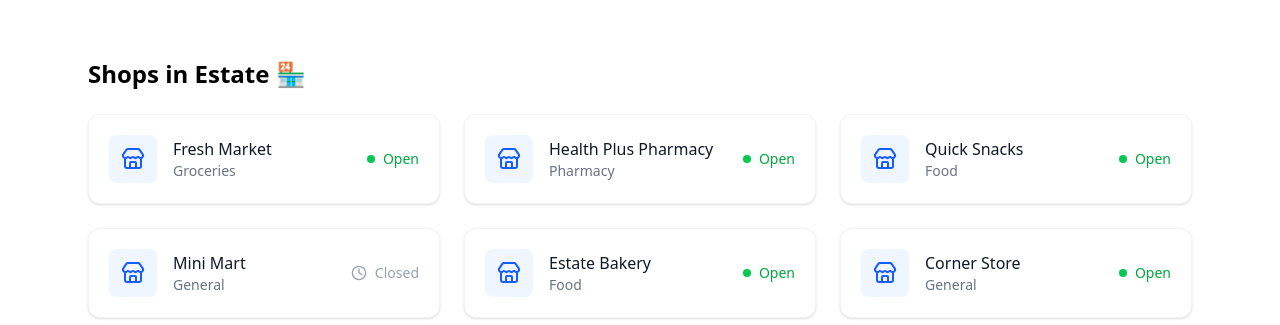
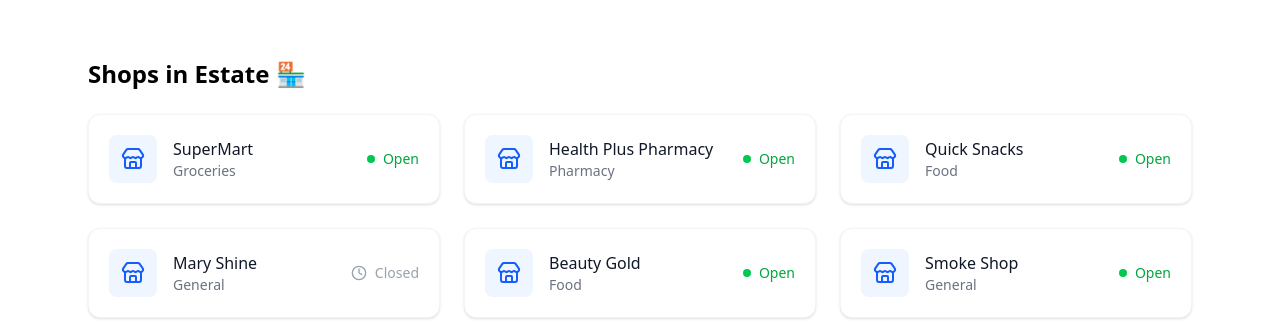
Before and after one commit to Ifaniyi/quick-errand, a React (Vite) app: page / in a window 1280 px wide. Shown: the part 1280-1605 px from the top of the page. Built offline with nearby package versions, Linux system fonts and the light colour scheme.

Commit message:
Set up routing and make header navigation clickable

```diff
--- a/src/App.tsx
+++ b/src/App.tsx
@@ -1,7 +1,6 @@
 import { Routes, Route } from "react-router-dom";
 import Header from "./components/Header";
 import Home from "./pages/Home";
-
 
 function App() {
   return (
@@ -9,8 +8,27 @@ function App() {
       <Header />
 
       <Routes>
+        {/* Public */}
         <Route path="/" element={<Home />} />
-        <Route path="/header" element={<Header />} />
+
+        {/* Services */}
+        <Route path="/services" element={<div>Services Page</div>} />
+        <Route path="/services/:type" element={<div>Service Details</div>} />
+
+        {/* Shops */}
+        <Route path="/shops" element={<div>Shops In Estate</div>} />
+        <Route path="/shops/:id" element={<div>Shop Details</div>} />
+
+        {/* Riders */}
+        <Route path="/riders/:id" element={<div>Rider Profile</div>} />
+
+        {/* Auth */}
+        <Route path="/login" element={<div>Login Page</div>} />
+
+        {/* Protected later */}
+        <Route path="/book" element={<div>Book Page</div>} />
+        <Route path="/chat" element={<div>Chat Page</div>} />
+        <Route path="/track" element={<div>Track Page</div>} />
       </Routes>
     </>
   );
--- a/src/components/ShopsInEstate.tsx
+++ b/src/components/ShopsInEstate.tsx
@@ -2,7 +2,7 @@ import { Store, Clock } from "lucide-react";
 
 const shops = [
   {
-    name: "Fresh Market",
+    name: "SuperMart",
     category: "Groceries",
     open: true,
   },
@@ -17,17 +17,17 @@ const shops = [
     open: true,
   },
   {
-    name: "Mini Mart",
+    name: "Mary Shine",
     category: "General",
     open: false,
   },
   {
-    name: "Estate Bakery",
+    name: "Beauty Gold",
     category: "Food",
     open: true,
   },
   {
-    name: "Corner Store",
+    name: "Smoke Shop",
     category: "General",
     open: true,
   },
```
